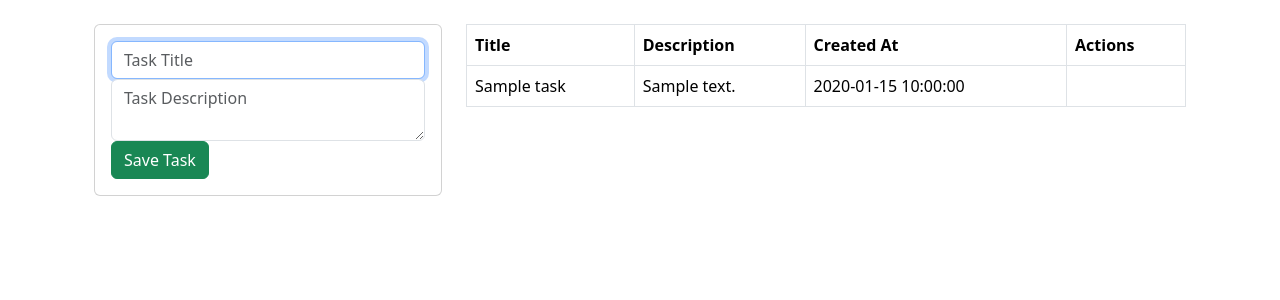
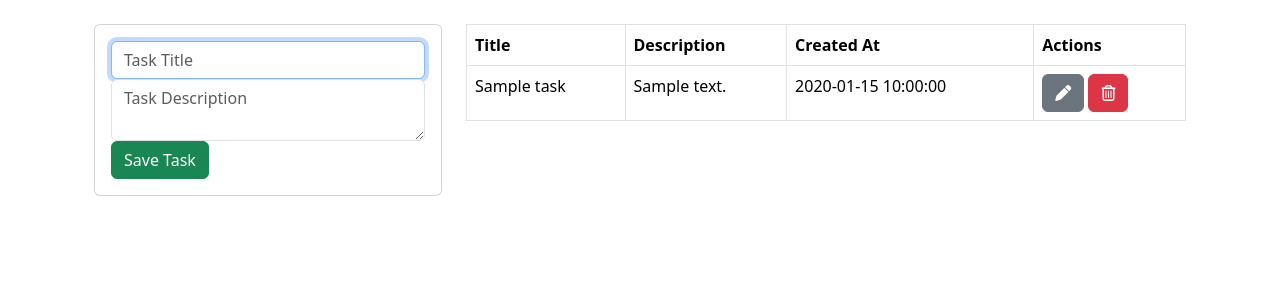
Before and after one commit to ariannagiannoccaro/CRUD_php_MYSQL, a PHP site: page / in a window 1280 px wide. Shown: the part 56-356 px from the top of the page. Run offline with PHP 8.4, Linux system fonts and the light colour scheme; tables that the repository leaves empty or names only in its code hold one stand-in row (values such as "Sample post"); some libraries are stand-ins or nearby versions.

Commit message:
botones
botones con font awesome

```diff
--- a/index.php
+++ b/index.php
@@ -57,11 +57,11 @@
                             <td><?php echo $row['created_at']?></td>
                             <td>
 
-                                <a href="edit.php?id=<?php echo $row['id']?>">
-
+                                <a href="edit.php?id=<?php echo $row['id']?>" class="btn btn-secondary">
+                                    <i class="fa-solid fa-pen"></i>
                                 </a>
-                                <a href="delete_task.php?id=<?php echo $row['id']?>">
-
+                                <a href="delete_task.php?id=<?php echo $row['id']?>" class="btn btn-danger">
+                                    <i class="far fa-trash-alt"></i>
                                 </a>
 
                             </td>
```
